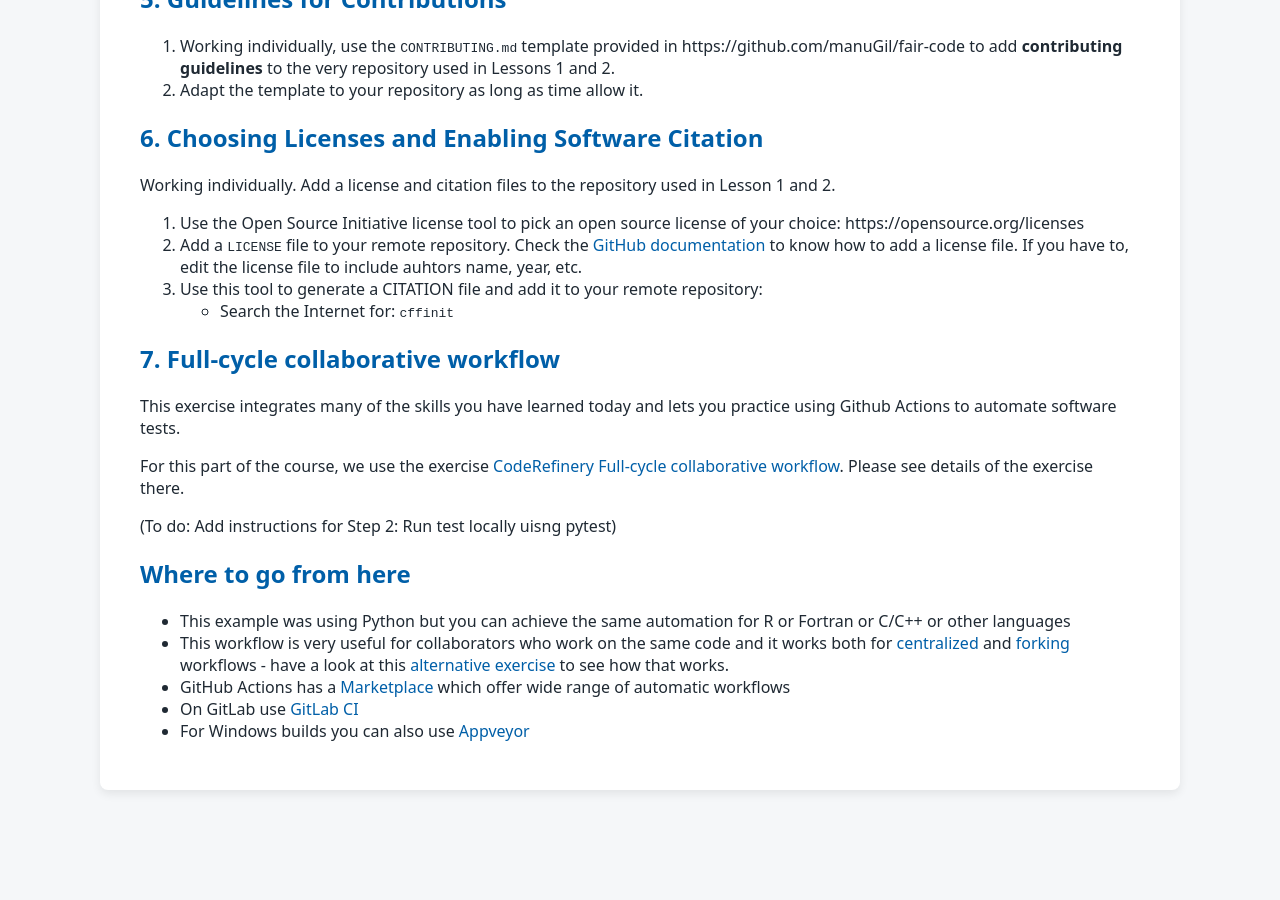
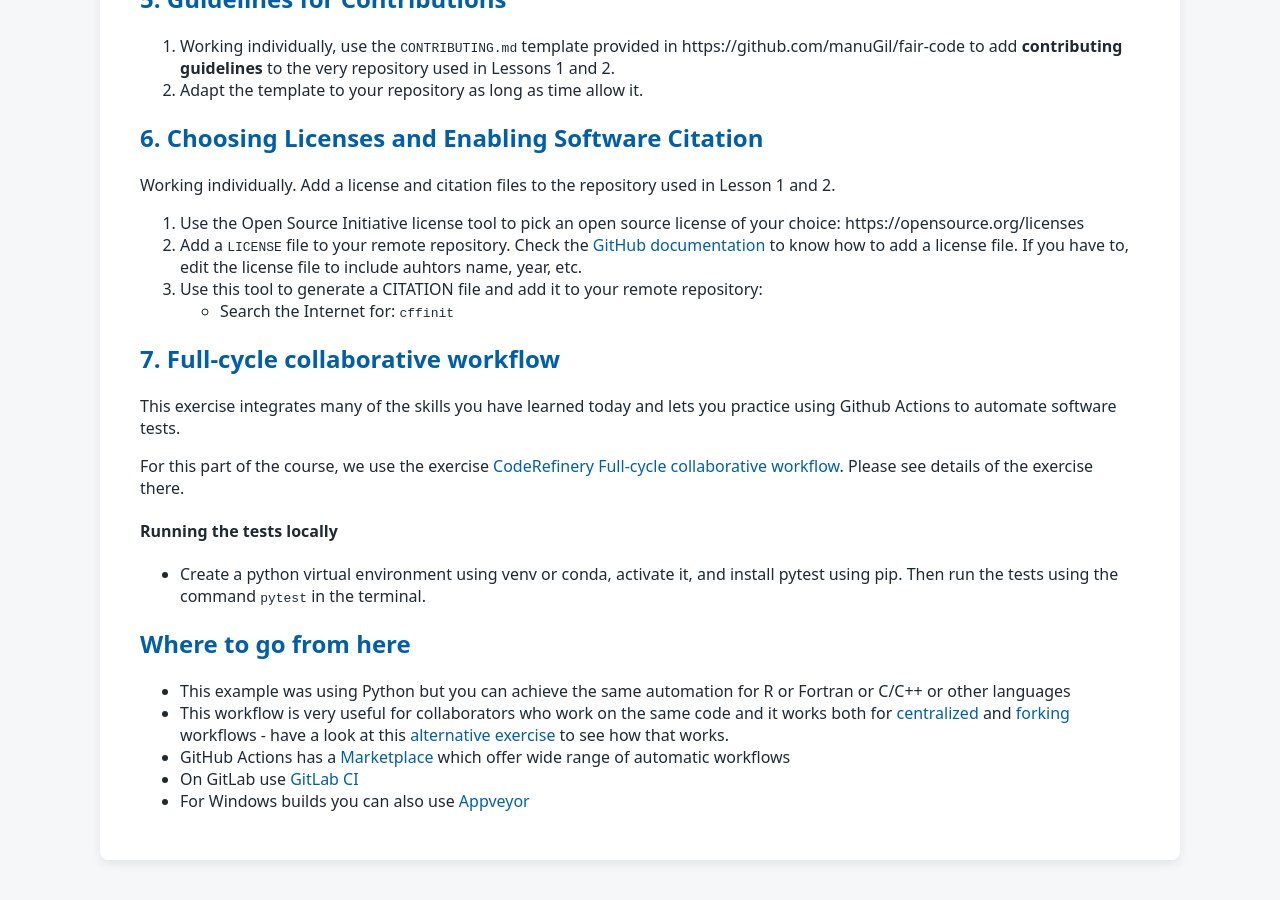
Before and after one commit to tu-delft-library/collaborative_software_development, a Jekyll site: the page built from material_for_participants/exercises.md, in a window 1280 px wide and 900 px high, scrolled down 3182 px. Built offline with Jekyll 4.4.1, drawn with Linux system fonts in a browser that asks for light colours; our own code applies the rules of GitHub Pages for plain Markdown files; before the commit the page ends 4012 px from its top, so only the background shows below that.

Commit message:
update lesson plan and exercise description for automated testing

```diff
--- a/material_for_participants/exercises.md
+++ b/material_for_participants/exercises.md
@@ -130,7 +130,9 @@ This exercise integrates many of the skills you have learned today and lets you
 For this part of the course, we use the exercise [CodeRefinery Full-cycle collaborative workflow](https://coderefinery.github.io/testing/full-cycle-ci/#). Please see details of the exercise there.
 
 
-(To do: Add instructions for Step 2: Run test locally uisng pytest)
+#### Running the tests locally
+
+- Create a python virtual environment using venv or conda, activate it, and install pytest using pip. Then run the tests using the command `pytest` in the terminal.
 
 
 ## Where to go from here
```
Also changed, not shown: material_for_trainers/lesson_plan.md (+15 -7 lines).
